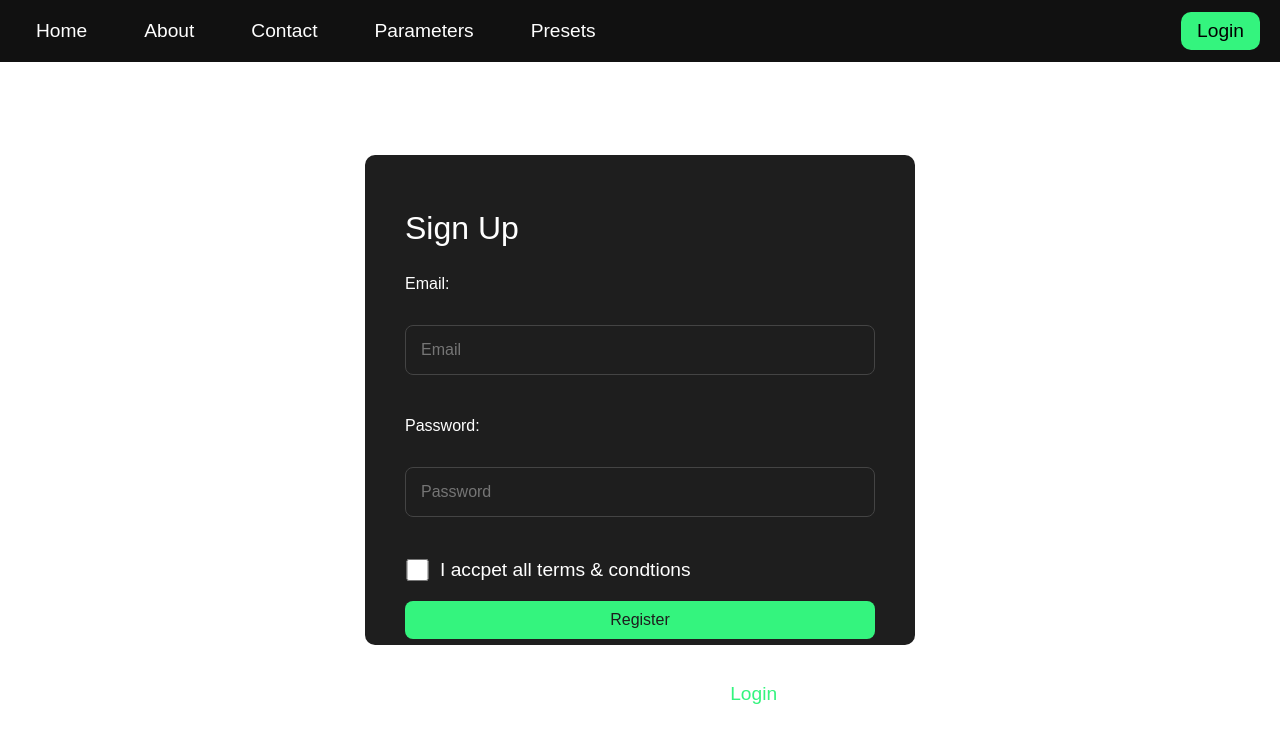
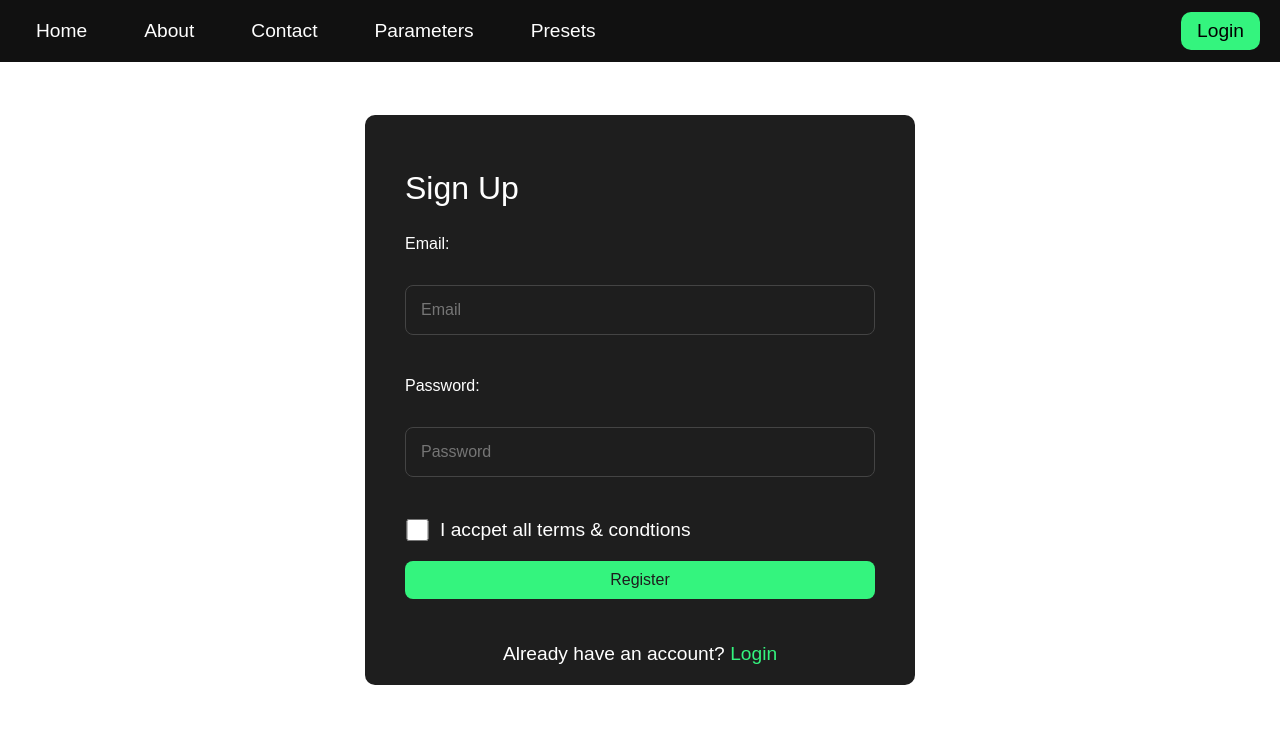
Before and after one commit to seannn9/Thesis-Webpage-Mockup, a React (Vite) app: page /login in a window 1280 px wide. Shown: the top 742 px of the page. Built offline with nearby package versions, Linux system fonts and the light colour scheme.

Commit message:
fixed login container bug where already logged in link is outside the container making it not visible

```diff
--- a/src/pages/Login.jsx
+++ b/src/pages/Login.jsx
@@ -49,11 +49,11 @@ function Login() {
                         </button>
                         <br />
                         <br />
-                        <p>
-                            Already have an account?&nbsp;
-                            <Link to="/">Login</Link>
-                        </p>
                     </form>
+                    <p>
+                        Already have an account?&nbsp;
+                        <Link to="/">Login</Link>
+                    </p>
                 </div>
             </div>
         </>
--- a/src/styles/Login.css
+++ b/src/styles/Login.css
@@ -6,11 +6,13 @@
 }
 
 .formContainer {
+    display: flex;
+    flex-direction: column;
     color: white;
     background-color: #1e1e1e;
     padding: 20px 40px;
     border-radius: 10px;
-    height: 450px;
+    min-height: 450px;
     min-width: 470px;
 }
 
@@ -83,12 +85,12 @@
     background-color: #2dd16c;
 }
 
-.formContainer form p {
+.formContainer p {
+    text-align: center;
     margin-top: auto;
-    margin-bottom: 10px;
 }
 
-.formContainer form p a {
+.formContainer p a {
     text-decoration: none;
     color: #34f47e;
 }
```
